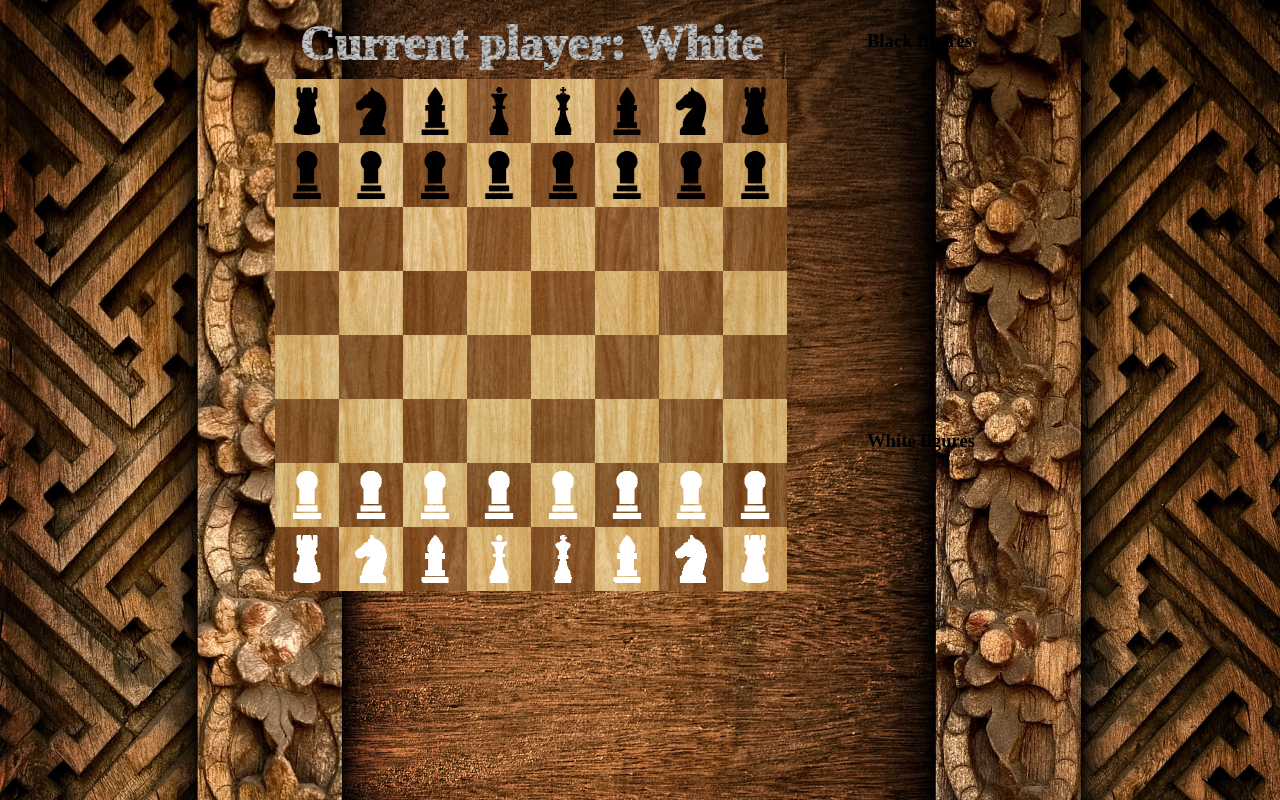
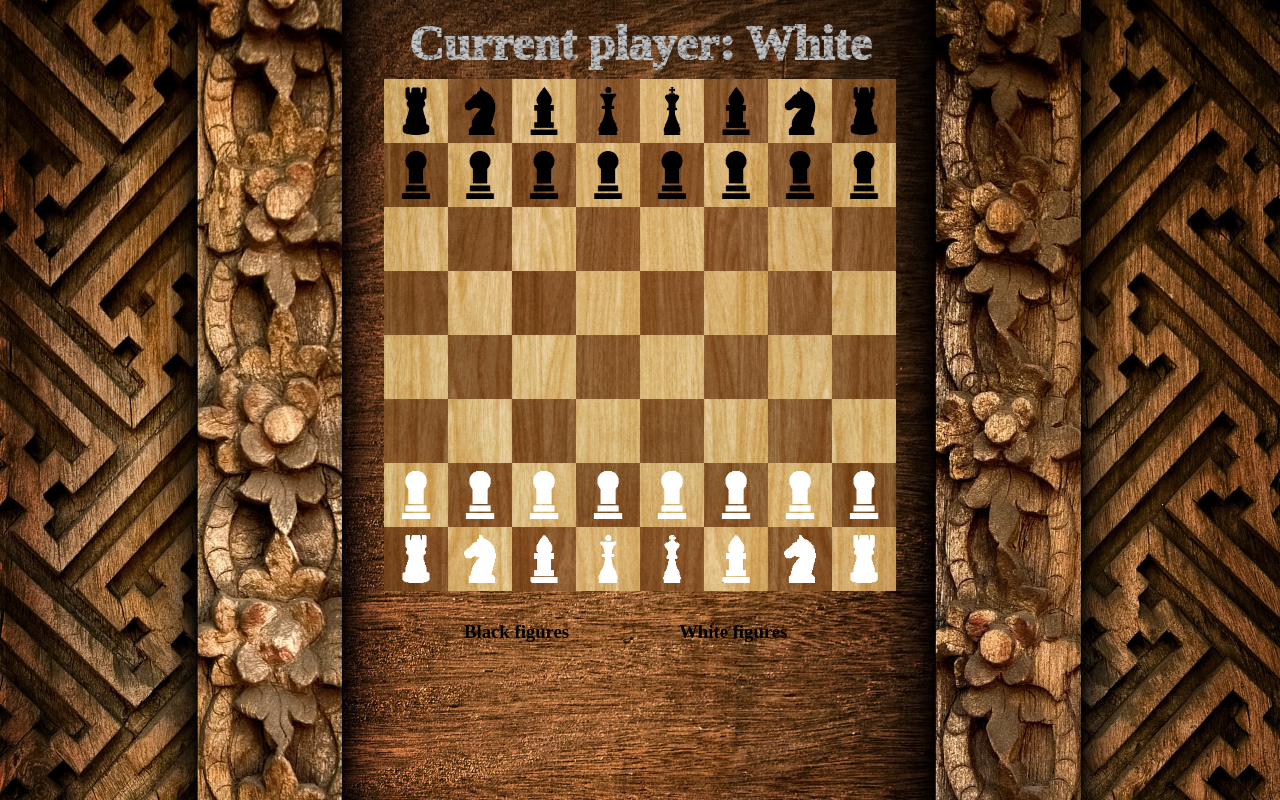
Before and after one commit to SetRedEyes/chess, a React (Create React App) app: page / in a window 1280 px wide. Built offline with nearby package versions, Linux system fonts and the light colour scheme.

Commit message:
useHooks, useBoard

```diff
--- a/src/App.scss
+++ b/src/App.scss
@@ -12,8 +12,6 @@
   background-image: url('./assets/background.jpg');
   background-size: cover;
 }
-
-
 
 .board {
   width: calc(64px * 8);
@@ -85,7 +83,6 @@
 }
 
 .lost {
-  height: calc(50vh - 60px);
   padding: 30px;
   margin-left: 50px;
 
--- a/src/App.tsx
+++ b/src/App.tsx
@@ -1,43 +1,15 @@
-import { useEffect, useState } from 'react'
+import './App.scss'
 import BoardComponent from './components/BoardComponent'
-import { Board } from './models/Board'
-import './App.scss'
-import { Player } from './models/Player'
-import { Colors } from './models/Colors'
-import LostFigures from './components/LostFigures'
+import { BoardProvider } from './hooks/useBoard'
 
 const App = () => {
-  const [board, setBoard] = useState(new Board())
-  const [whitePlayer, setWhitePlayer] = useState(new Player(Colors.WHITE))
-  const [blackPlayer, setBlackPlayer] = useState(new Player(Colors.BLACK))
-  const [currentPlayer, setCurrentPlayer] = useState<Player | null>(null)
-
-  useEffect(() => {
-    restart()
-    setCurrentPlayer(whitePlayer)
-  }, [])
-
-  const restart = () => {
-    const newBoard = new Board()
-    newBoard.initCells()
-    newBoard.addFigures()
-    setBoard(newBoard)
-  }
-
-  const swapPlayer = () => {
-    setCurrentPlayer((prevPlayer) =>
-      prevPlayer?.color === Colors.WHITE ? blackPlayer : whitePlayer
-    )
-  }
-
   return (
-    <div className='app'>
-      <BoardComponent board={board} setBoard={setBoard} currentPlayer={currentPlayer} swapPlayer={swapPlayer} />
-      <div>
-        <LostFigures title='Black figures' figures={board.lostBlackFigures}/>
-        <LostFigures title='White figures' figures={board.lostWhiteFigures}/>
+    <BoardProvider>
+      <div className='app'>
+        <BoardComponent />
+        <div></div>
       </div>
-    </div>
+    </BoardProvider>
   )
 }
 
--- a/src/components/BoardComponent.tsx
+++ b/src/components/BoardComponent.tsx
@@ -1,23 +1,16 @@
 import { Fragment, useEffect, useState } from 'react'
-import { Board } from '../models/Board'
+import { IBoardContext, useBoard } from '../hooks/useBoard'
 import { Cell } from '../models/Cell'
-import { Player } from '../models/Player'
 import CellComponent from './CellComponent'
-interface BoardProps {
-  board: Board
-  setBoard: (board: Board) => void
-  currentPlayer: Player | null
-  swapPlayer: () => void
-}
+import LostFigures from './LostFigures'
 
-const BoardComponent = ({
-  board,
-  setBoard,
-  currentPlayer,
-  swapPlayer
-}: BoardProps) => {
+
+const BoardComponent = () =>
+
+  {
     const [selectedCell, setSelectedCell] = useState<Cell | null>(null)
-
+    const { board, setBoard, currentPlayer, swapPlayer } =
+      useBoard() as IBoardContext
     const clickHandler = (cell: Cell) => {
       if (
         selectedCell &&
@@ -48,10 +41,7 @@ const BoardComponent = ({
 
     return (
       <div>
-      <h1 className='player'>
-        Current player:{" "}
-          {currentPlayer?.color}
-      </h1>
+        <h1 className='player'>Current player: {currentPlayer?.color}</h1>
         <div className='board'>
           {board.cells.map((row, index) => (
             <Fragment key={index}>
@@ -67,6 +57,12 @@ const BoardComponent = ({
               ))}
             </Fragment>
           ))}
+           <LostFigures title='Black figures'
+         figures={board.lostBlackFigures}
+         />
+        <LostFigures title='White figures'
+        figures={board.lostWhiteFigures}
+        />
         </div>
       </div>
     )
--- /dev/null
+++ b/src/hooks/useBoard.tsx
@@ -0,0 +1,63 @@
+import React, { useContext, useState, useEffect, FC } from 'react'
+import { Board } from '../models/Board'
+import { Colors } from '../models/Colors'
+import { Player } from '../models/Player'
+
+type BoardContextProps = {
+  children: React.ReactNode
+}
+
+export interface IBoardContext {
+  board: Board
+  whitePlayer: Player
+  blackPlayer: Player
+  currentPlayer: Player | null
+  swapPlayer: () => void
+  setBoard: (board: Board) => void
+}
+
+const BoardContext = React.createContext<IBoardContext | null>(null)
+
+export const useBoard = () => {
+  return useContext(BoardContext)
+}
+
+export const BoardProvider = ({ children }: BoardContextProps) => {
+  const [board, setBoard] = useState(new Board())
+  const [whitePlayer, setWhitePlayer] = useState(new Player(Colors.WHITE))
+  const [blackPlayer, setBlackPlayer] = useState(new Player(Colors.BLACK))
+  const [currentPlayer, setCurrentPlayer] = useState<Player | null>(null)
+
+  useEffect(() => {
+    restart()
+    setCurrentPlayer(whitePlayer)
+  }, [])
+
+  const restart = () => {
+    const newBoard = new Board()
+    newBoard.initCells()
+    newBoard.addFigures()
+    setBoard(newBoard)
+  }
+
+  const swapPlayer = () => {
+    setCurrentPlayer((prevPlayer) =>
+      prevPlayer?.color === Colors.WHITE ? blackPlayer : whitePlayer
+    )
+  }
+
+  return (
+    <BoardContext.Provider
+      value={{
+        board,
+        setBoard,
+        whitePlayer,
+        blackPlayer,
+        currentPlayer,
+        swapPlayer
+      }}
+    >
+      {children}
+    </BoardContext.Provider>
+  )
+}
```
Lines whose indentation alone changed are shown as unchanged.
